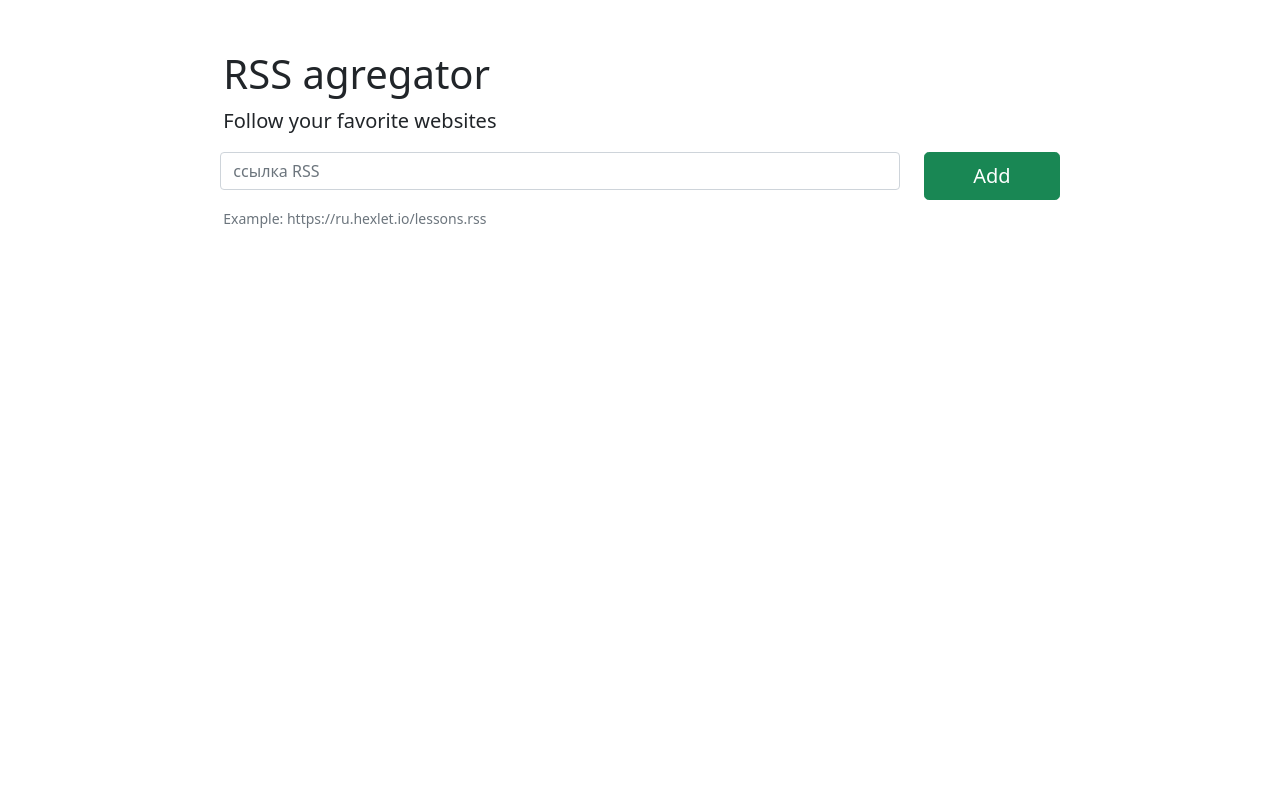
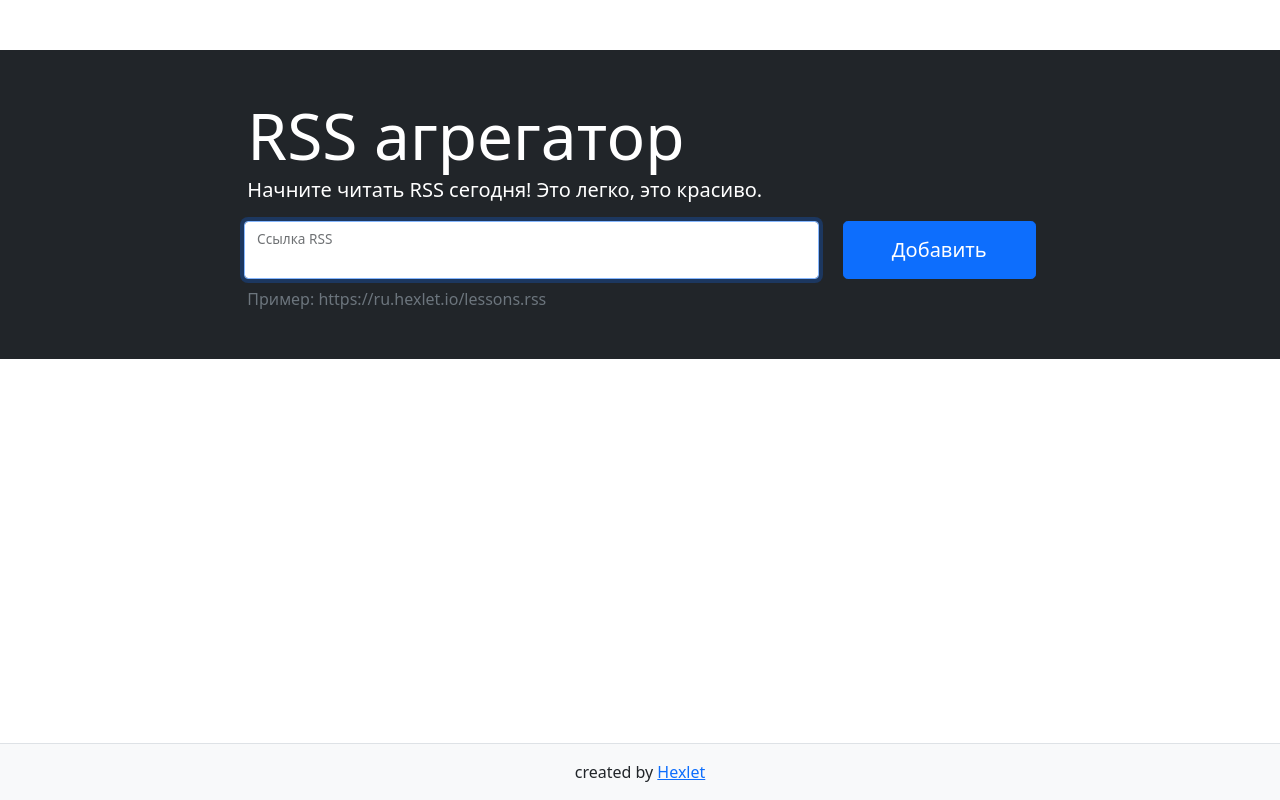
Before and after one commit to ikki-li/frontend-project-11, a website built with webpack: page template.html in a window 1280 px wide. Built offline with nearby package versions, Linux system fonts and the light colour scheme.

Commit message:
update markdown

```diff
--- a/template.html
+++ b/template.html
@@ -5,31 +5,59 @@
         <title><%= htmlWebpackPlugin.options.title %></title>
         <link href="https://cdn.jsdelivr.net/npm/bootstrap@5.1.3/dist/css/bootstrap.min.css" rel="stylesheet" integrity="sha384-1BmE4kWBq78iYhFldvKuhfTAU6auU8tT94WrHftjDbrCEXSU1oBoqyl2QvZ6jIW3" crossorigin="anonymous">
     </head>
-    <body>
-        <main>
-            <section class="container-fluid">
-                <div class="row justify-content-center">
-                    <div class="col-8">
-                        <h1>RSS agregator</h1>
-                        <p class="lead">Follow your favorite websites</p>
-                        <form class="rss-form">
+    <body class="d-flex flex-column min-vh-100">
+        <div class="modal fade" id="modal" tabindex="-1" role="dialog" aria-labelledby="modal" aria-hidden="true">
+            <div class="modal-dialog" role="document">
+                <div class="modal-content">
+                    <div class="modal-header">
+                        <h5 class="modal-title"></h5>
+                        <button type="button" class="btn-close close" data-bs-dismiss="modal" aria-label="Close"></button>
+                    </div>
+                    <div class="modal-body text-break"></div>
+                    <div class="modal-footer">
+                        <a class="btn btn-primary full-article" href="#" role="button" target="_blank" rel="noopener noreferrer">Читать полностью </a>
+                        <button type="button" class="btn btn-secondary" data-bs-dismiss="modal">Закрыть</button>
+                    </div>
+                </div>
+            </div>
+        </div>
+        <main class="flex-grow-1">
+            <section class="container-fluid bg-dark p-5">
+                <div class="row">
+                    <div class="col-md-10 col-lg-8 mx-auto text-white">
+                        <h1 class="display-3 mb-0">RSS агрегатор</h1>
+                        <p class="lead">Начните читать RSS сегодня! Это легко, это красиво.</p>
+                        <form action="" class="rss-form text-body">
                             <div class="row">
                                 <div class="col">
-                                    <div class="form">
-                                        <input id="url-input" name="url" aria-label="url" class="form-control" placeholder="ссылка RSS" autocomplete="off">
-                                        <label for="url-input" class="sr-only">Ссылка RSS</label>
+                                    <div class="form-floating">
+                                        <input id="url-input" autofocus required name="url" aria-label="url" class="form-control w-100" placeholder="ссылка RSS" autocomplete="off">
+                                        <label for="url-input">Ссылка RSS</label>
                                     </div>
                                 </div>
                                 <div class="col-auto">
-                                    <button type="submit" aria-label="add" class="h-100 btn btn-lg btn-success px-sm-5">Add</button>
+                                    <button type="submit" aria-label="add" class="h-100 btn btn-lg btn-primary px-sm-5">Добавить</button>
                                 </div>
                             </div>
                         </form>
-                        <p class="mt-2 small mb-0 text-muted">Example: https://ru.hexlet.io/lessons.rss</p>
+                        <p class="mt-2 mb-0 text-muted">Пример: https://ru.hexlet.io/lessons.rss</p>
+                        <p class="feedback m-0 position-absolute small text-danger"></p>
                     </div>
                 </div>
-        </section>
-        <section class="feedback"></section>
+            </section>
+            <section class="container-fluid container-xxl p-5">
+                <div class="row">
+                    <div class="col-md-10 col-lg-8 order-1 mx-auto posts"></div>
+                    <div class="col-md-10 col-lg-4 mx-auto order-0 order-lg-1 feeds"></div>
+                </div>
+            </section>
         </main>
+        <footer class="footer border-top py-3 mt-5 bg-light">
+            <div class="container-xl">
+                <div class="text-center">
+                    created by <a href="https://ru.hexlet.io/professions/frontend/projects/11" target="_blank">Hexlet</a>
+                </div>
+            </div>
+        </footer>
     </body>
 </html>
```
